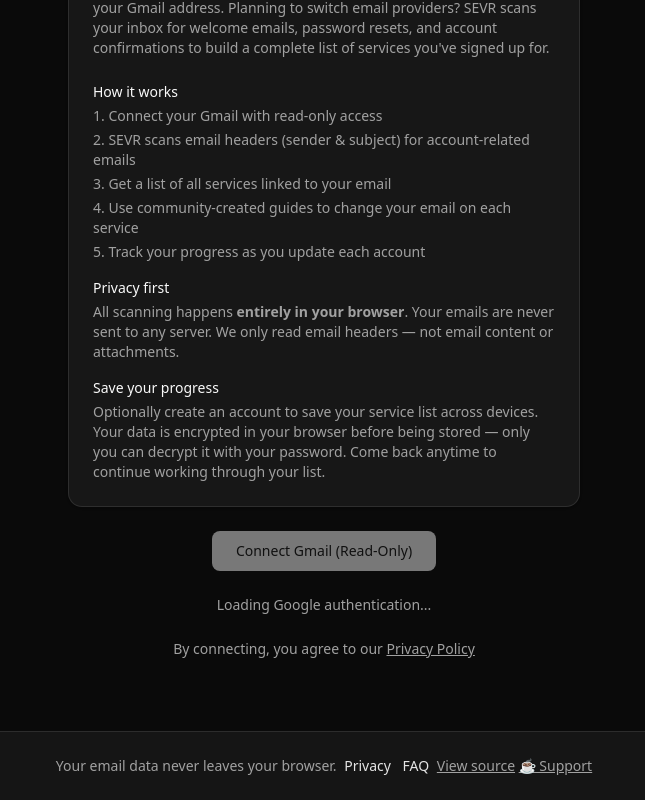
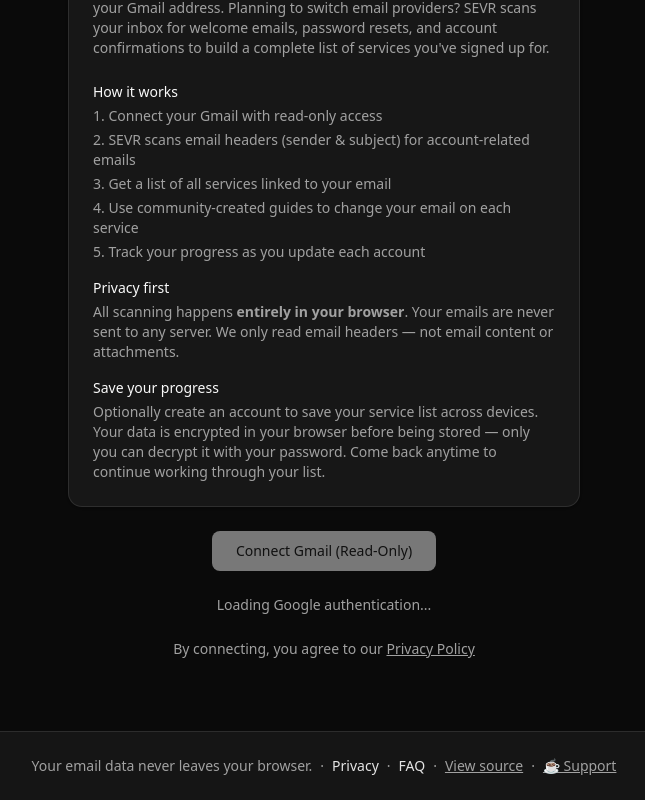
Before and after one commit to sevr-me/sevr, a React (Vite) app: page / in a window 1280 px wide. Shown: the part 244-1044 px from the top of the page, without its empty margins (316-961 px from the left). Built offline with nearby package versions, Linux system fonts and the light colour scheme; no server answers.

Commit message:
Fixed layout

```diff
--- a/src/components/layout/Footer.jsx
+++ b/src/components/layout/Footer.jsx
@@ -7,15 +7,15 @@
         <p>
           Your email data never leaves your browser.
           {showEncrypted && ' Service list encrypted end-to-end.'}
-          {' '}
-          <Button variant="link" className="px-1 h-auto" onClick={onShowPrivacy}>
+          <span className="mx-2">·</span>
+          <Button variant="link" className="px-0 h-auto" onClick={onShowPrivacy}>
             Privacy
           </Button>
-          {' '}
-          <Button variant="link" className="px-1 h-auto" onClick={onShowFaq}>
+          <span className="mx-2">·</span>
+          <Button variant="link" className="px-0 h-auto" onClick={onShowFaq}>
             FAQ
           </Button>
-          {' '}
+          <span className="mx-2">·</span>
           <a
             href="https://github.com/sevr-me/sevr"
             target="_blank"
@@ -24,7 +24,7 @@
           >
             View source
           </a>
-          {' '}
+          <span className="mx-2">·</span>
           <a
             href="https://buymeacoffee.com/sevr.me"
             target="_blank"
```
